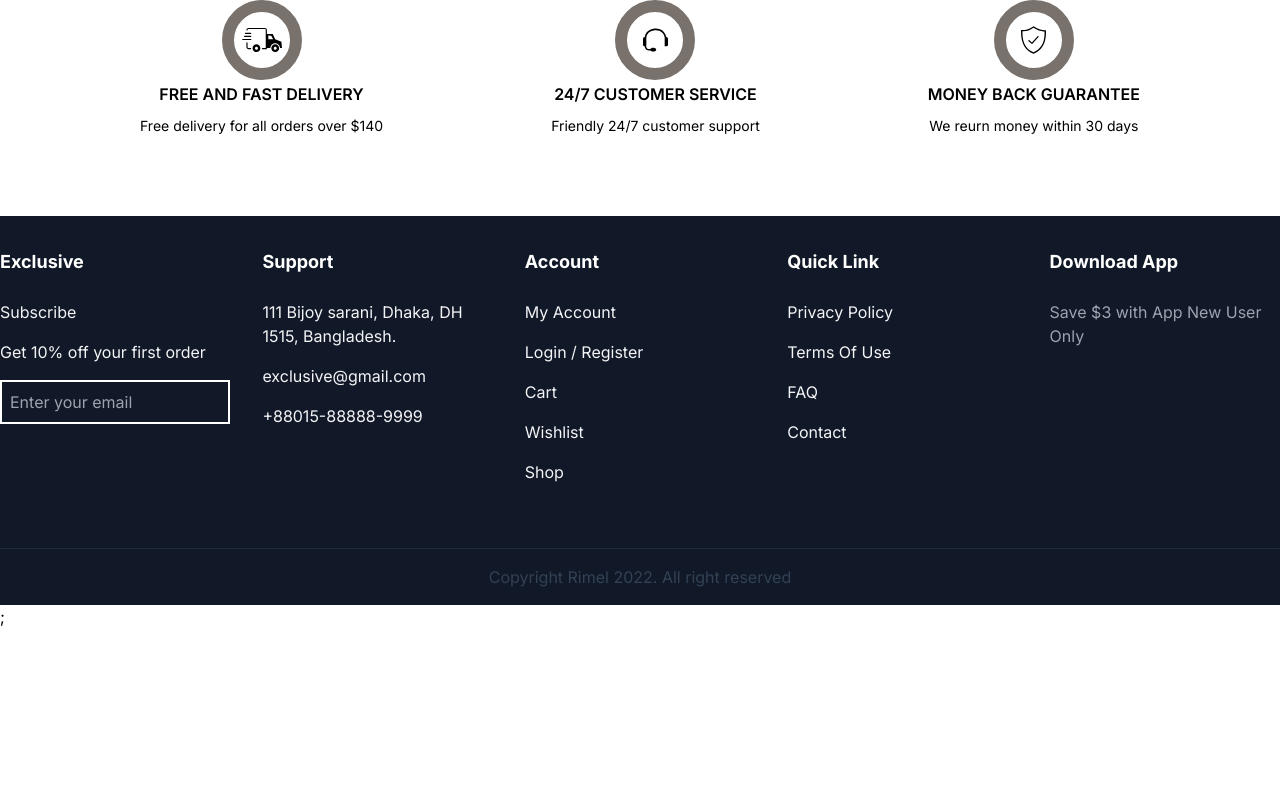
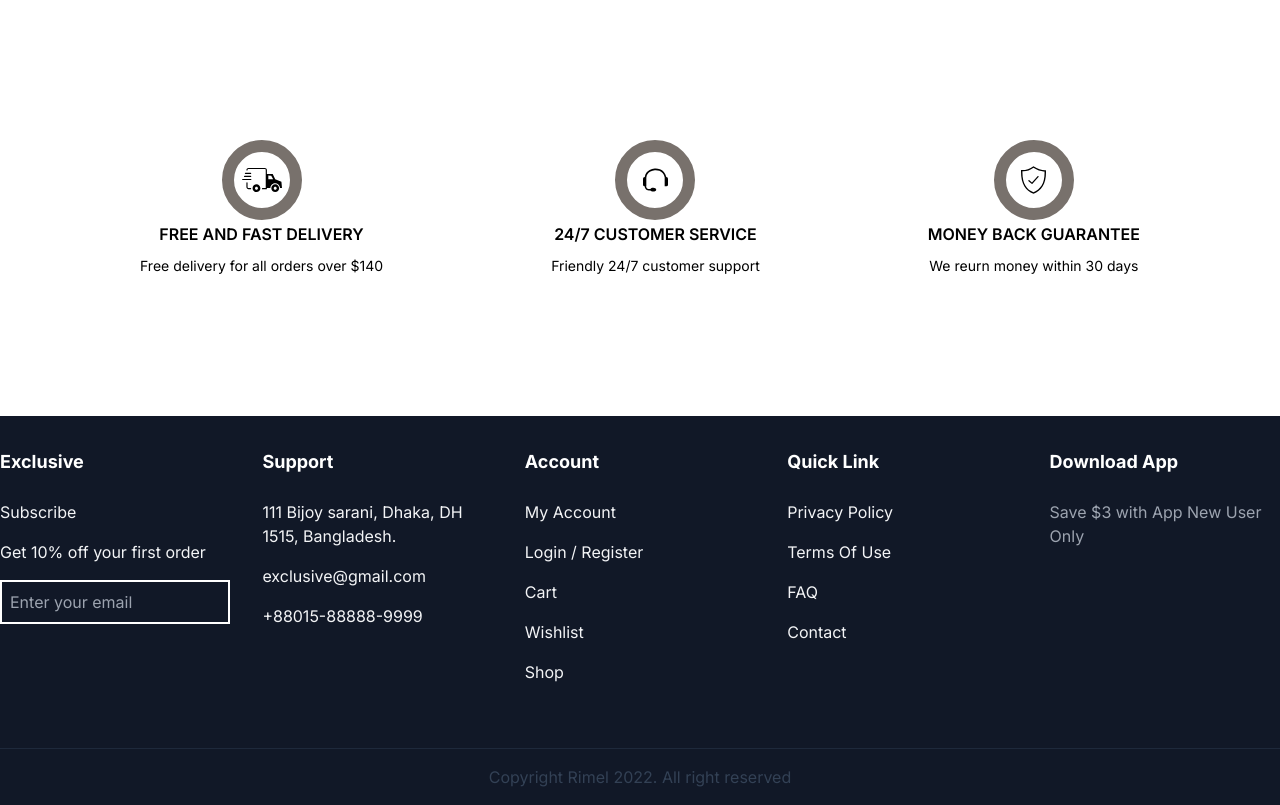
Before and after one commit to ElihuNibra/e-commerce-demo, a Next.js app: page / in a window 1280 px wide. Built offline with nearby package versions, Linux system fonts and the light colour scheme.

Commit message:
Fix ShopDetails

```diff
--- a/src/app/Footer/Footer.tsx
+++ b/src/app/Footer/Footer.tsx
@@ -1,6 +1,6 @@
 function Footer() {
   return (
-    <footer className="bg-gray-900 text-white mt-20 grid grid-cols gap-8">
+    <footer className="bg-gray-900 text-white mt-[140px] grid grid-cols gap-8">
       <div className="container max-w-[1440px] py-8 mx-auto grid grid-cols-1 md:grid-cols-5 gap-8 items-start">
         <div className="flex flex-col gap-4">
           <h2 className="text-lg font-bold mb-2">Exclusive</h2>
--- a/src/app/ShopDetails/ShopDetails.tsx
+++ b/src/app/ShopDetails/ShopDetails.tsx
@@ -6,7 +6,8 @@ import IconsDetails from "@/components/IconsDetails";
 
 function ShopDetails() {
   return (
-    <section className="max-w-[1000px] flex flex-cols-1 justify-between :md flex-cols-3 mx-auto">
+    <section className="mt-[140px]">
+      <div className="max-w-[1000px] mx-auto flex flex-cols-1 justify-between :md flex-cols-3">
         <IconsDetails
           title="FREE AND FAST DELIVERY"
           subTitle="Free delivery for all orders over $140"
@@ -25,6 +26,7 @@ function ShopDetails() {
         >
           <Image src={shield} alt={"fast-delivery-icon"} width={25} />
         </IconsDetails>
+      </div>
     </section>
   );
 }
--- a/src/app/page.tsx
+++ b/src/app/page.tsx
@@ -5,7 +5,7 @@ export default function Home() {
   return (
     <>
       <ShopDetails />
-      <Footer />;
+      <Footer />
     </>
   );
 }
```
Lines whose indentation alone changed are shown as unchanged.
